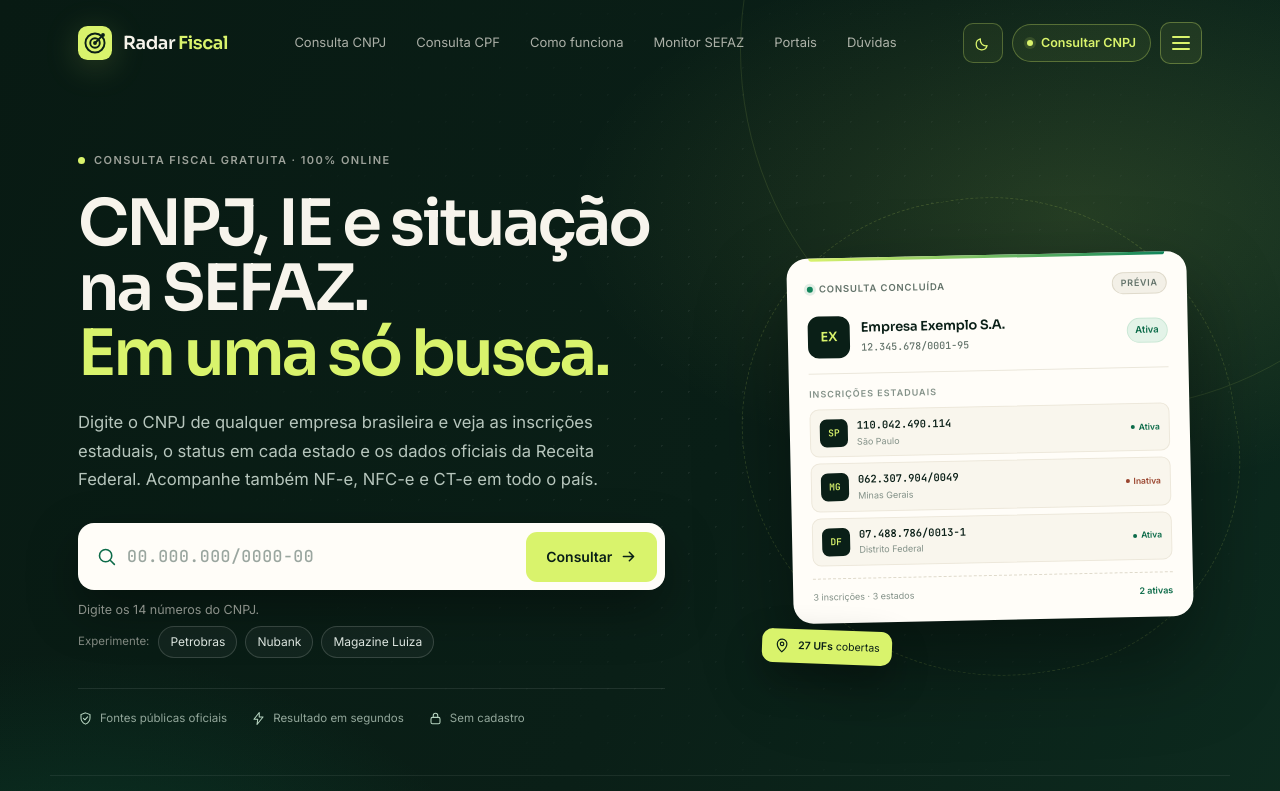
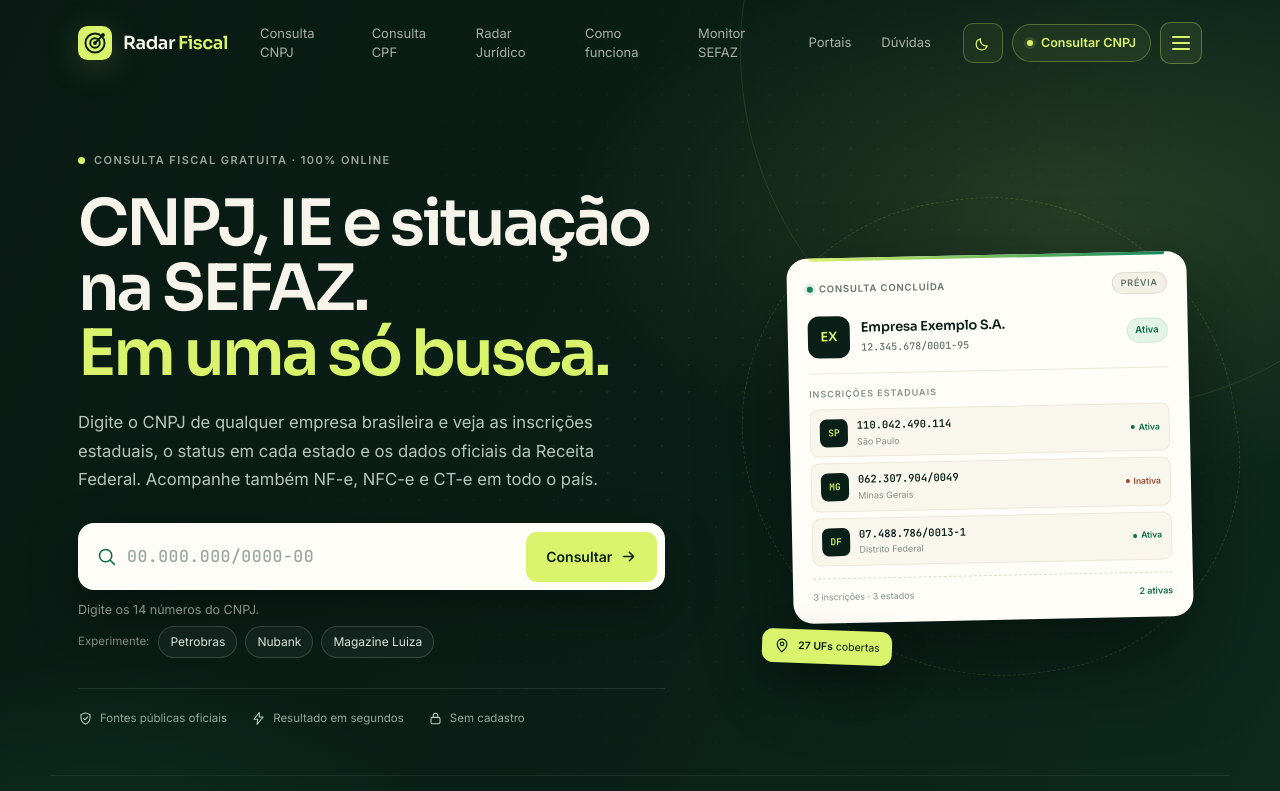
Before and after one commit to JoaoMalkiewiez/Radar-fiscal, a website: page Sitezino/index.html in a window 1280 px wide. Shown: the top 791 px of the page. Drawn offline with Linux system fonts and the light colour scheme; no server answers.

Commit message:
Link Radar Jurídico from main navigation

```diff
--- a/Sitezino/index.html
+++ b/Sitezino/index.html
@@ -100,6 +100,7 @@
       <nav class="main-nav" aria-label="Navegação principal">
         <a href="#busca">Consulta CNPJ</a>
         <a href="/cpf">Consulta CPF</a>
+        <a href="/juridico">Radar Jurídico</a>
         <a href="#como-funciona">Como funciona</a>
         <a href="#monitor">Monitor SEFAZ</a>
         <a href="#portais">Portais</a>
```
